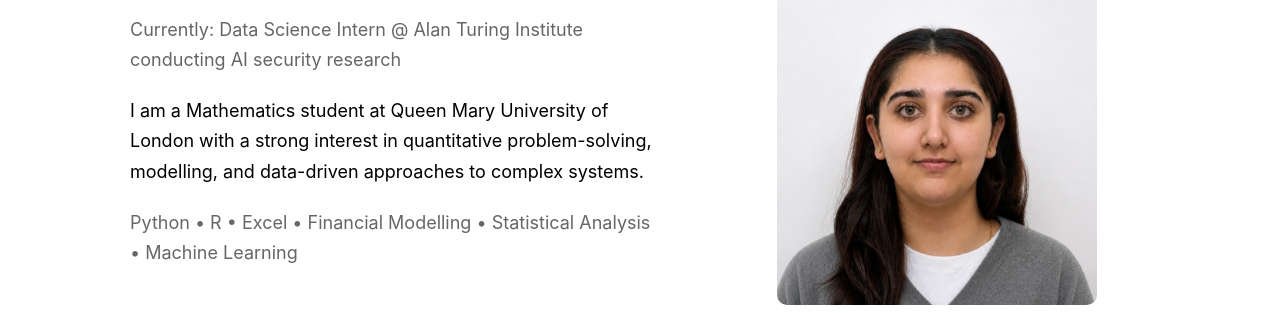
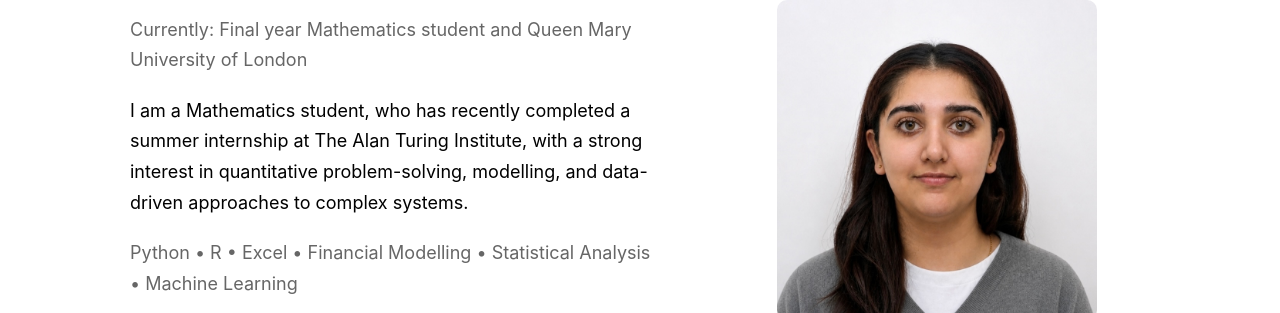
Before and after one commit to zahrang/zahrang.github.io, a plain HTML site: page index.html in a window 1280 px wide. Shown: the part 225-538 px from the top of the page. Drawn offline with Linux system fonts and the light colour scheme.

Commit message:
Main profile update

```diff
--- a/index.html
+++ b/index.html
@@ -164,11 +164,11 @@
   <div class="text">
     <h1>Zahra Goraya</h1>
     <p class="muted">
-     Currently: Data Science Intern @ Alan Turing Institute conducting AI security research
+     Currently: Final year Mathematics student and Queen Mary University of London
     </p>
 
     <p>
-     I am a Mathematics student at Queen Mary University of London with a strong interest in
+     I am a Mathematics student, who has recently completed a summer internship at The Alan Turing Institute, with a strong interest in
      quantitative problem-solving, modelling, and data-driven approaches to complex systems.
     </p>
 
```
